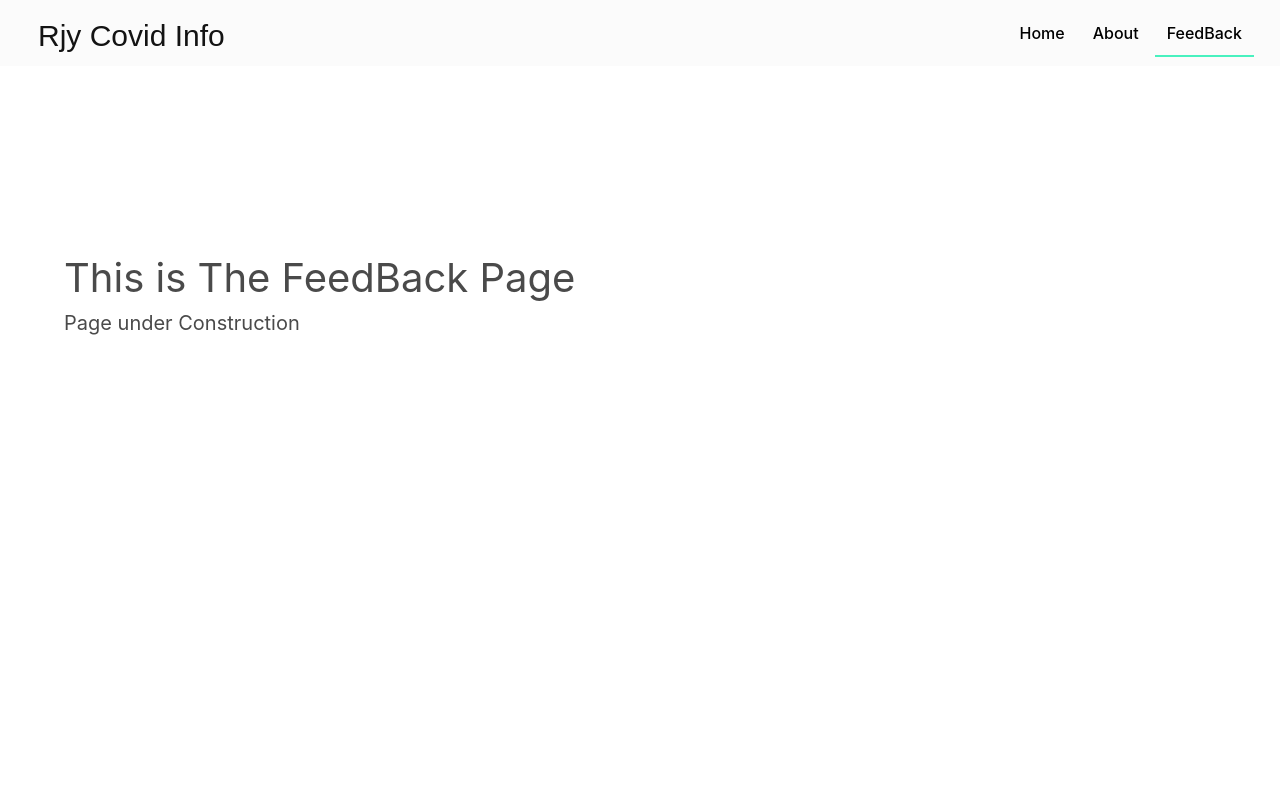
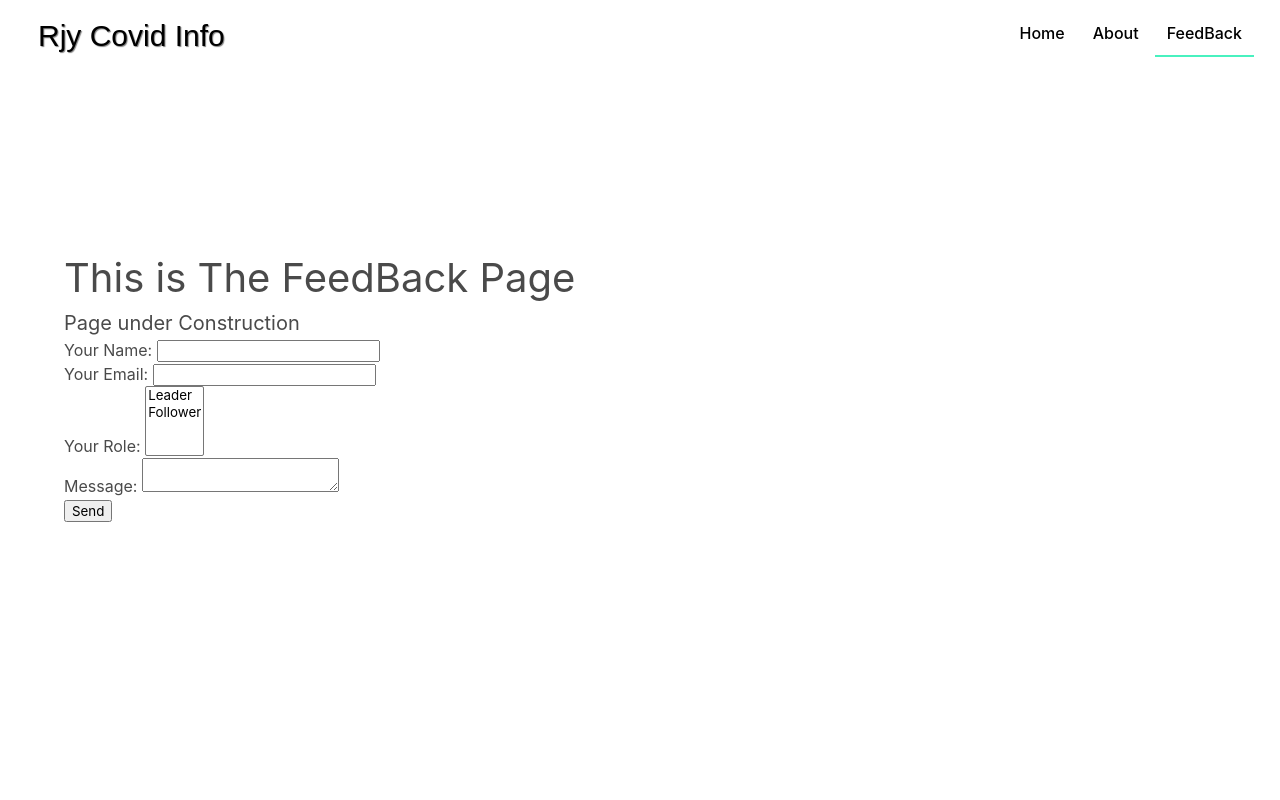
Before and after one commit to Subashmatu08/covid-info, a Vue app: page /feedback in a window 1280 px wide. Shown: the top 800 px of the page. Built offline with nearby package versions, Linux system fonts and the light colour scheme; a web font is replaced by a local one.

Commit message:
testing form

```diff
--- a/src/App.vue
+++ b/src/App.vue
@@ -28,7 +28,7 @@ main {
   min-height: 100vh;
 }
 @media screen and (max-width: 1024px) {
-  body {
+  main {
     padding-bottom: 10vh;
   }
 }
--- a/src/components/NavBar.vue
+++ b/src/components/NavBar.vue
@@ -82,7 +82,8 @@ export default {
 nav {
   position: fixed !important;
   width: 100%;
-  background-color: rgba(240, 239, 239, 0.288) !important;
+  // background-color: rgba(240, 239, 239, 0.288) !important;
+  background: transparent !important;
   backdrop-filter: blur(2px);
 }
 .isNavShown {
@@ -98,12 +99,13 @@ nav {
 .logo {
   font-family: "Pattaya", sans-serif;
   font-size: 30px;
-  color: rgb(19, 19, 19) !important;
+  color: rgb(0, 0, 0) !important;
   margin-top: 5px;
   -moz-user-select: none;
   -webkit-user-select: none;
   -ms-user-select: none;
   user-select: none;
+  text-shadow: 1px 1px 1px grey;
   &:focus {
     background: transparent;
   }
@@ -141,7 +143,7 @@ nav a {
 }
 .navbar-menu a:hover::after {
   width: 100%;
-  transition: width 0.2s ease-in-out;
+  transition: width 0.4s ease-in-out;
 }
 // nav a:hover {
 //   background-color: transparent !important;
@@ -153,8 +155,8 @@ nav.isNavShown {
   padding-top: 3px !important;
   padding-bottom: 3px !important;
   background-color: white !important;
-  transition: 0.3s ease-in-out;
-  box-shadow: 0px 1.5px 7px rgb(197, 196, 196);
+  transition: 0.2s ease-in-out;
+  box-shadow: 0px 1.5px 7px rgb(66, 66, 66);
 }
 .navbar-menu a.isNavShown {
   color: black !important;
@@ -190,7 +192,16 @@ nav a.router-link-active {
   .logo {
     text-align: center !important;
     font-size: 25px;
+    &::before {
+      content: "Rajahmundry";
+    }
+    a {
+      &:hover {
+        color: inherit;
+      }
+    }
   }
+
   nav {
     padding-top: 10px !important;
     padding-bottom: 10px !important;
@@ -198,9 +209,6 @@ nav a.router-link-active {
     background-color: white !important;
     display: flex;
     justify-content: center;
-    .logo::before {
-      content: "Rajahmundry";
-    }
   }
   nav.isNavShown {
     height: 78px;
--- a/src/components/loader.vue
+++ b/src/components/loader.vue
@@ -23,6 +23,7 @@ export default {};
   justify-content: center;
   align-items: center;
   background: white;
+  color: black;
   span {
     font-family: "Pattaya", sans-serif;
   }
--- a/src/views/ErrorPage.vue
+++ b/src/views/ErrorPage.vue
@@ -18,7 +18,7 @@ export default {
 
 <style lang="scss">
 .error {
-  height: 100vh;
+  min-height: 100vh;
   background-color: rgb(48, 45, 45);
   position: relative;
   .errorcontent {
--- a/src/views/FeedBack.vue
+++ b/src/views/FeedBack.vue
@@ -3,6 +3,31 @@
     <div class="simply" style="height: 30vh"></div>
     <h1 class="is-size-2 pt-2">This is The FeedBack Page</h1>
     <p class="is-size-5">Page under Construction</p>
+    <div class="form-container">
+      <form name="contact" method="POST" data-netlify="true">
+        <p>
+          <label>Your Name: <input type="text" name="name" /></label>
+        </p>
+        <p>
+          <label>Your Email: <input type="email" name="email" /></label>
+        </p>
+        <p>
+          <label
+            >Your Role:
+            <select name="role[]" multiple>
+              <option value="leader">Leader</option>
+              <option value="follower">Follower</option>
+            </select></label
+          >
+        </p>
+        <p>
+          <label>Message: <textarea name="message"></textarea></label>
+        </p>
+        <p>
+          <button type="submit">Send</button>
+        </p>
+      </form>
+    </div>
     <div class="simply" style="height: 50vh"></div>
   </div>
 </template>
--- a/src/views/Home.vue
+++ b/src/views/Home.vue
@@ -130,7 +130,7 @@ export default {
   setup() {
     const isLoading = ref(true);
     onMounted(async () => {
-      await new Promise((resolve) => setTimeout(resolve, 1000));
+      await new Promise((resolve) => setTimeout(resolve, 500));
       isLoading.value = false;
       window.scroll({
         top: 0,
```
Also changed, not shown: src/router/index.js (+0 -13 lines).
